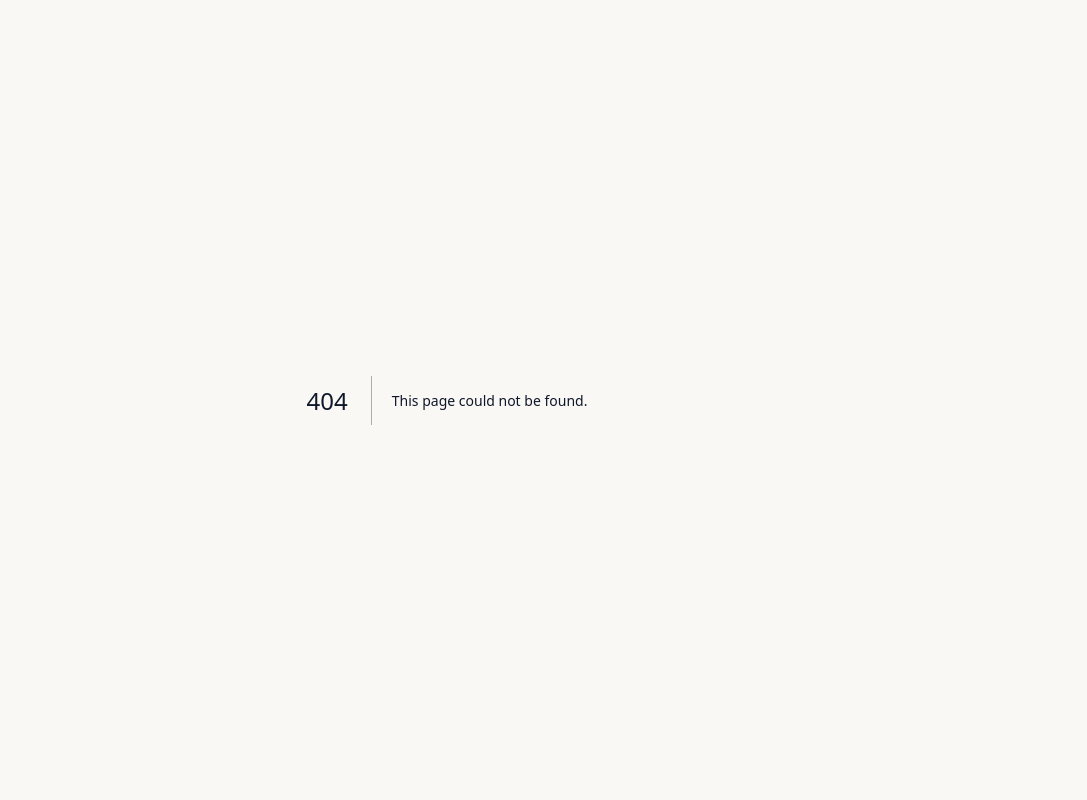
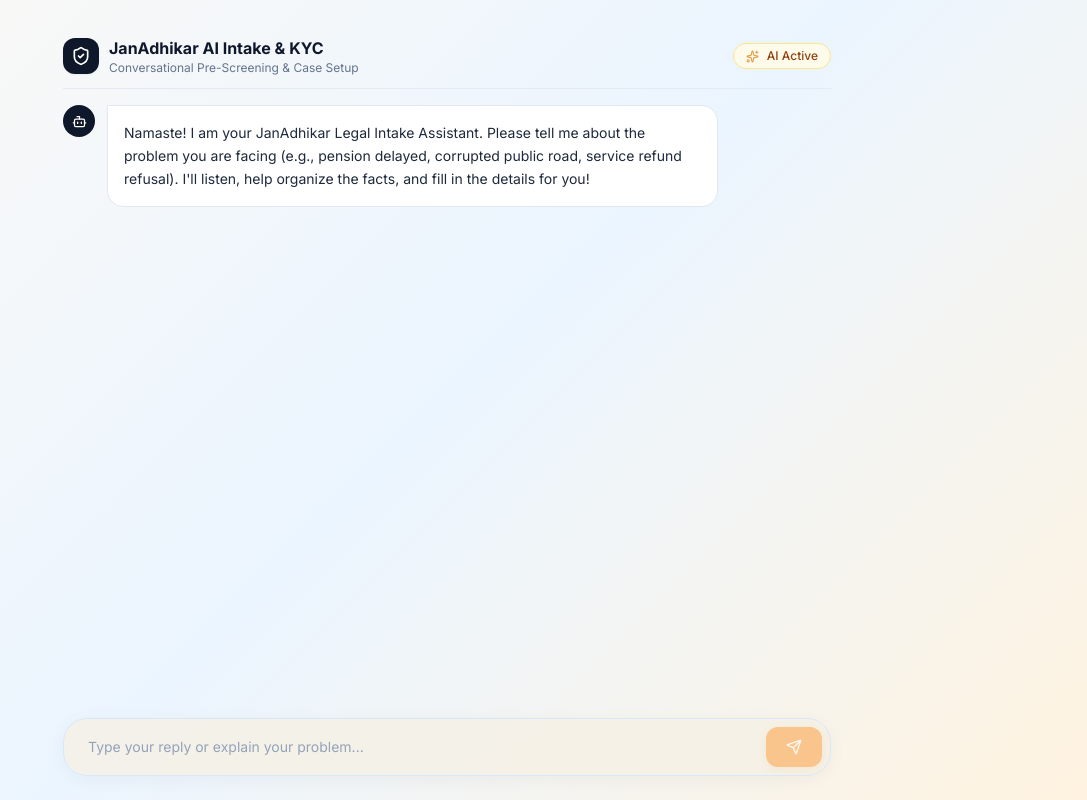
Before and after one commit to Manipal-Map/JanAdhikar-v2, a Next.js app: page /dashboard/intake in a window 1280 px wide. Before the commit this address had no page. Shown: the whole page, without its empty margins (193-1280 px from the left). Built offline with nearby package versions, Linux system fonts and the light colour scheme.

Commit message:
Create page.tsx

```diff
--- /dev/null
+++ b/app/dashboard/intake/page.tsx
@@ -0,0 +1,5 @@
+import IntakeChatView from '@/views/IntakeChatView';
+
+export default function IntakePage() {
+  return <IntakeChatView />;
+}
```
